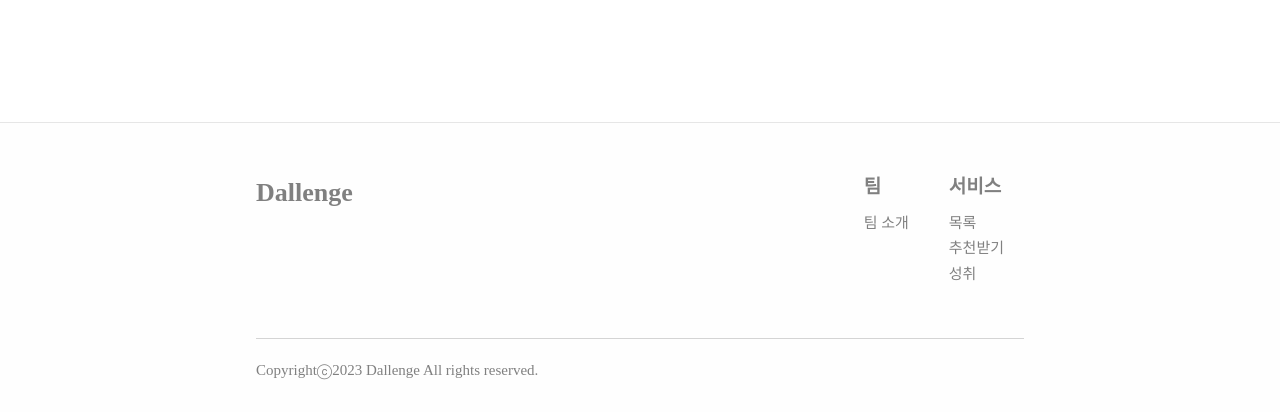
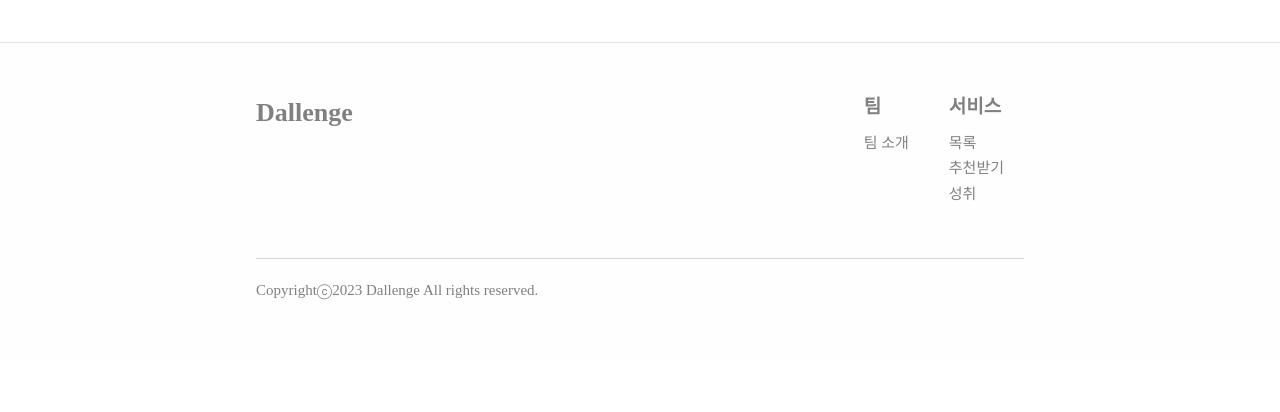
Before and after one commit to dallenge/Front, a React (Create React App) app: page / in a window 1280 px wide. Shown: the part 1583-1995 px from the top of the page. After the commit the page ends 1945 px from the top, so only its background shows below. Built offline with nearby package versions, Linux system fonts and the light colour scheme; no server answers; a web font is replaced by a local one.

Commit message:
:lipstick: Design : Layout-Footer UI 수정

```diff
--- a/src/Components/Layout/Footer.tsx
+++ b/src/Components/Layout/Footer.tsx
@@ -62,8 +62,6 @@ function Footer() {
 export default Footer;
 
 const Wrapper = styled.div`
-  width: 100%;
-  margin-top: 80px;
   padding: 0 20%;
   display: flex;
   padding-top: 50px;
```
